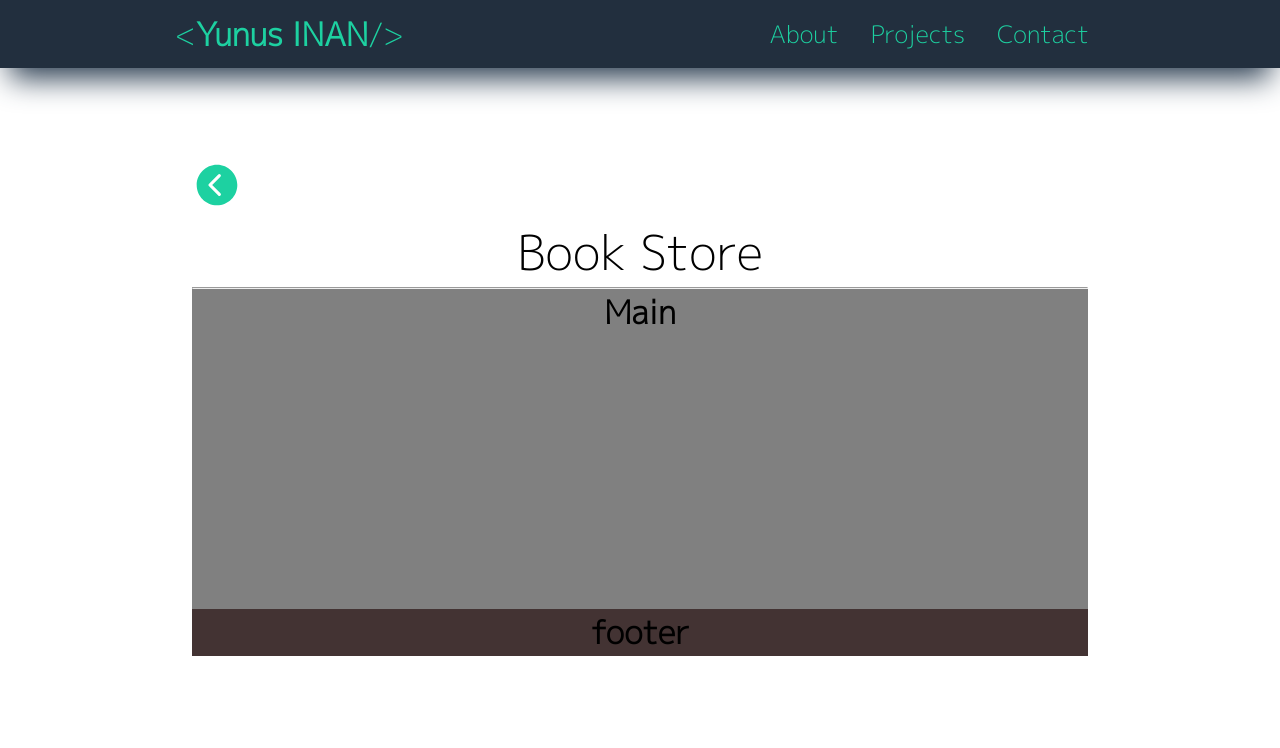
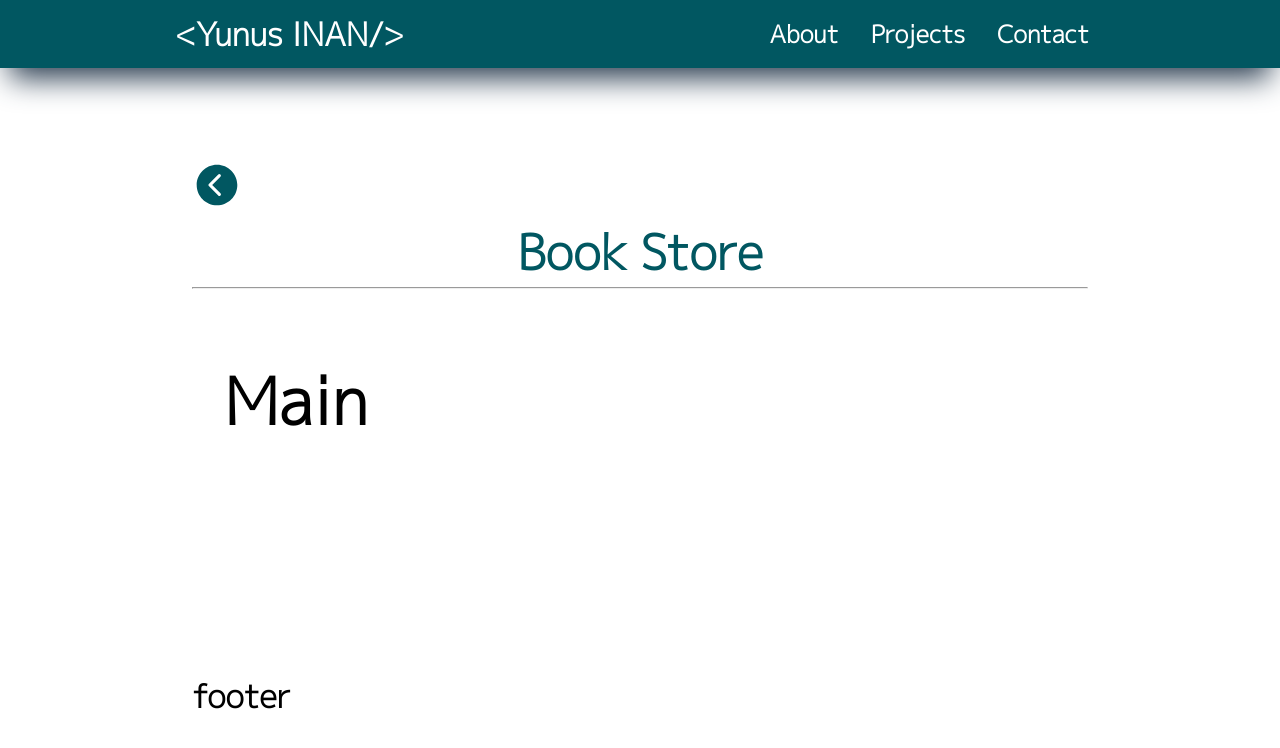
Before and after one commit to Ynsinan/Ynsinan.github.io, a Next.js app: page /projects/Book-Store in a window 1280 px wide. Shown: the top 748 px of the page. Built offline with nearby package versions, Linux system fonts and the light colour scheme.

Commit message:
Adding Style

```diff
--- a/styles/about.module.scss
+++ b/styles/about.module.scss
@@ -1,4 +1,5 @@
-$textColor: #1dd1a1;
+$textColor: #015761;
+$secondColor :#F6DB4F;
 .about{
     width:80%;
     display: flex;
@@ -7,7 +8,7 @@ $textColor: #1dd1a1;
         width: 50%;
         margin: auto 10px;
         text-align: center;
-        font-size: x-large;
+        // font-size: x-large;
         letter-spacing: 0.3px;
         line-height: 50px;
 
@@ -15,7 +16,26 @@ $textColor: #1dd1a1;
             color: $textColor;
             font-size: 2rem;
         }
+        .resumeButton{
+
+            border: none;
+            font-size: 1.4rem;
+            background: $secondColor;
+            border-radius: 1rem;
+            padding: 0.4rem;
+            margin: auto;
+            text-decoration: none;
+            a{
+                text-decoration: none;
+                color: $textColor;
+                &:active{
+                    color: white;
+                }
+            }
+
+        }
         .hr{
+            width: 100%;
             display: block; height: 1px;
             border: 0;
             border-top: 1px solid $textColor;
@@ -25,7 +45,7 @@ $textColor: #1dd1a1;
 
     }
     .rightSide{
-        height: 50%;
+        // height: 50%;
         margin: auto 10px;
 
         .video{
--- a/styles/footer.module.scss
+++ b/styles/footer.module.scss
@@ -1,4 +1,4 @@
-$navbarBackgroundColor :#222f3e;
+$navbarBackgroundColor :#015761;
 .footer{
     background-color: $navbarBackgroundColor;
 
--- a/styles/global.scss
+++ b/styles/global.scss
@@ -2,7 +2,7 @@
 @import url('https://fonts.googleapis.com/css2?family=Josefin+Sans:ital,wght@1,200&family=M+PLUS+1p:wght@300&display=swap');
 
 $backgroundColor: #1dd1a1;
-$navbarBackgroundColor :#222f3e;
+$navbarBackgroundColor :#015761;
 
 * {
   margin: 0;
--- a/styles/navbar.module.scss
+++ b/styles/navbar.module.scss
@@ -1,6 +1,6 @@
-$navbarTextColor: #1dd1a1;
-$navbarBackgroundColor :#222f3e;
-$hoverColor:white;
+$navbarTextColor: #FFFFFF;
+$navbarBackgroundColor :#015761;
+$hoverColor:#F6DB4F;
 .navbar{
     position: fixed;
     width: 100%;
@@ -14,11 +14,13 @@ $hoverColor:white;
     z-index: 1;
     .leftNavbar{
         font-size: 2rem;
+        font-weight: bold;
         cursor: pointer;
         text-decoration: none;
         color: $navbarTextColor;
         .leftFragment,.rightFragment{
             color:$navbarTextColor;
+            font-weight: bold;
 
         }
 
@@ -45,6 +47,7 @@ $hoverColor:white;
     .rightNavbar{
         display: flex;
         font-size: 1.5rem;
+        font-weight: bold;
         .navbarLinks{
             display: flex;
             z-index: 1;
--- a/styles/projectDetail.module.scss
+++ b/styles/projectDetail.module.scss
@@ -1,5 +1,5 @@
-$iconColor: #1dd1a1;
-$iconHover :#222f3e;
+$iconColor: #015761;
+$iconHover :#F6DB4F;
 .projectDetail{
     height: 100vh;
     padding-top: 10rem;
@@ -14,14 +14,39 @@ $iconHover :#222f3e;
     .projectName{
         text-align: center;
         font-size: 3rem;
+        font-weight: bolder;
+        color: $iconColor;
     }
     .main{
-        text-align: center;
+        font-size: 2rem;
+        padding: 2rem;
         height: 40vh;
-        background-color: gray;
+        margin:2rem auto;
+        display: flex;
+        flex-direction: row;
+        .links{
+
+            .connectionButton{
+                width: 15rem;
+                height: 2.5rem;
+                border: none;
+                font-size: 1.5rem;
+                background-color: $iconColor;
+                border-radius: 1rem;
+                margin: auto;
+                &:hover{
+                    background-color: $iconHover;
+                }
+
+                a{
+                    text-decoration: none;
+                    color: white;
+
+                }
+            }
+
+
+        }
     }
-    .footer{
-        text-align: center;
-        background-color: rgb(67, 51, 51);
-    }
+
 }
--- a/styles/projects.module.scss
+++ b/styles/projects.module.scss
@@ -1,4 +1,4 @@
-$textColor: #1dd1a1;
+$textColor: #015761;
 $navbarBackgroundColor :#222f3e;
 .projects{
     width:80%;
@@ -8,7 +8,9 @@ $navbarBackgroundColor :#222f3e;
         margin-bottom: 5rem;
         .h1{
            color: $textColor;
-           font-size: 2rem;
+           font-size: 2.3rem;
+           font-weight: bold;
+
 
         }
         .hr{
@@ -43,6 +45,7 @@ $navbarBackgroundColor :#222f3e;
             font-family: 'M PLUS 1p', sans-serif;
             font-size: 1.5rem;
             align-items: center;
+            width: auto;
             .tag{
                 margin-right: 10px;
                 border-radius: 2rem;
@@ -50,6 +53,7 @@ $navbarBackgroundColor :#222f3e;
                 padding-right: 1.5rem;
                 font-weight: bolder;
 
+
             }
         }
     }
--- a/styles/technologies.module.scss
+++ b/styles/technologies.module.scss
@@ -7,14 +7,16 @@
     text-align: center;
     .header{
         margin-bottom: 2rem;
+        width: 100%;
 
     }
     .skills{
         display: flex;
         flex-wrap: wrap;
+        width: 100%;
         .skill{
             margin: auto 10px;
-            font-size: 2rem;
+            width: 20%;
 
         }
     }
```
